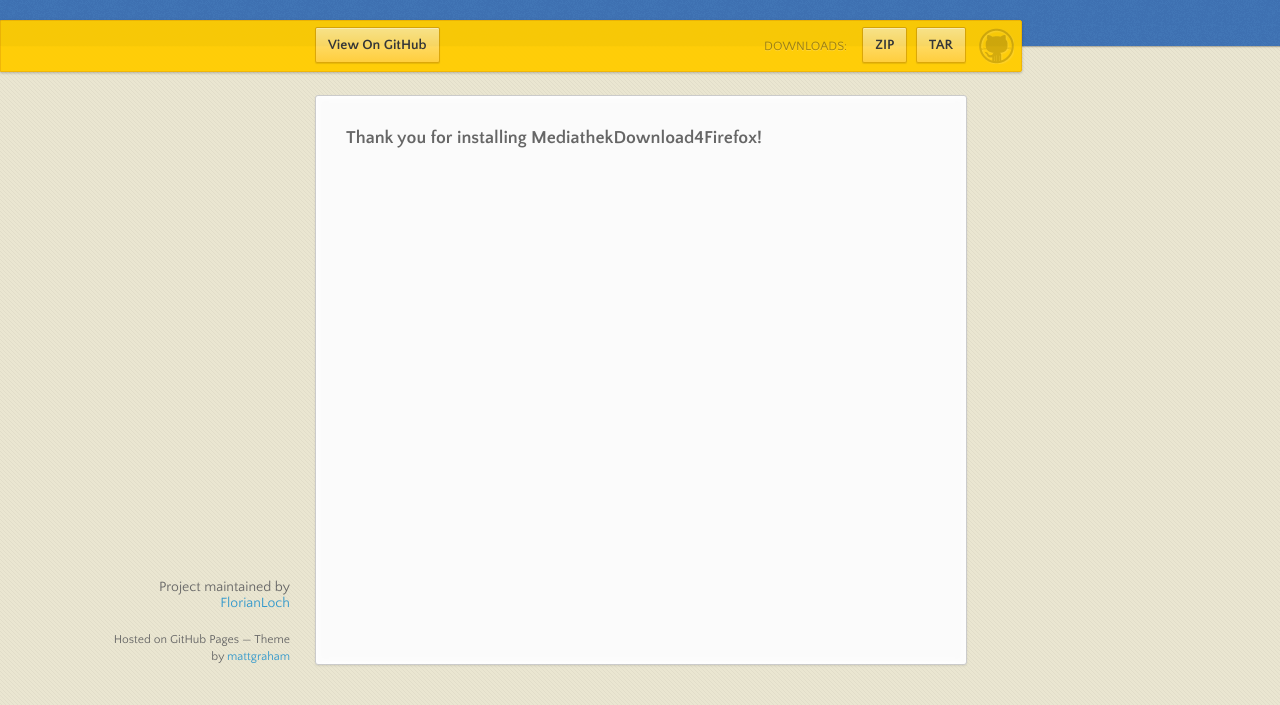
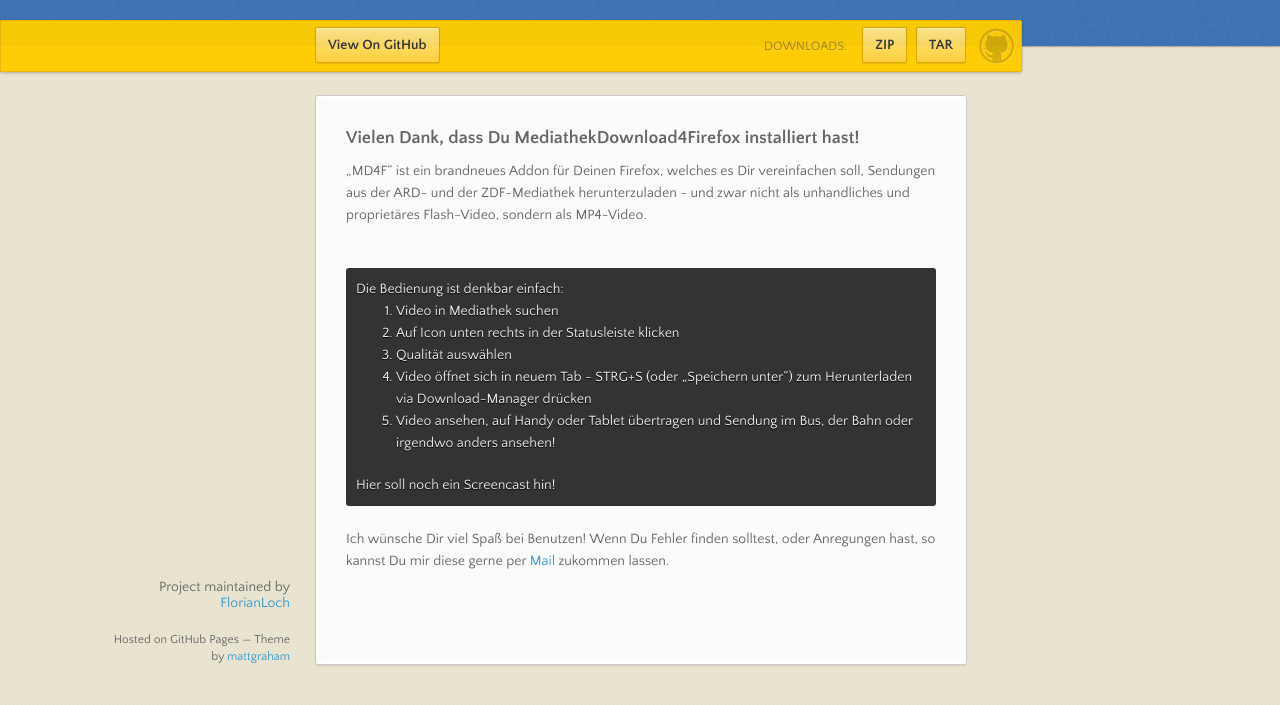
Before and after one commit to FlorianLoch/MediathekDownload4Firefox, a plain HTML site: page first_run.html in a window 1280 px wide. Shown: the part 95-800 px from the top of the page. Drawn offline with nearby package versions, Linux system fonts and the light colour scheme.

Commit message:
Progress on first_run-page Some content written for first run page. I also added the css-class "emphDiv" and wrote a little function to encode mail adresses used in the html.

```diff
--- /dev/null
+++ b/decryptMailAdresses.js
@@ -0,0 +1,19 @@
+//Searches for all a's that are in class .crypted_mail and decrypts them.
+//Points has to be replaced by "%46" and "@" by "%6584" (ASCII codes for "A" and "T")
+//Florian Loch, 03.11.2013
+//Needs jQuery to work
+$(document).ready(function () {
+	decryptMailAdresses();
+});
+
+function decryptMailAdresses() {
+	$(".crypted_mail").each(function (iIndx) {
+		var href = $(this).attr("href");
+		href = href.replace(/%46/g, ".");
+		href = href.replace(/%6584/, "@");
+		href = "mailto:" + href;
+		$(this).attr("href", href);
+
+		console.log("Attr: " + href);
+	});
+}
--- a/first_run.html
+++ b/first_run.html
@@ -8,10 +8,11 @@
   <link rel="stylesheet" href="stylesheets/pygment_trac.css">
   <script src="https://ajax.googleapis.com/ajax/libs/jquery/1.7.1/jquery.min.js"></script>
   <script src="javascripts/main.js"></script>
+  <script type="text/javascript" src="decryptMailAdresses.js"></script>
     <!--[if lt IE 9]>
       <script src="//html5shiv.googlecode.com/svn/trunk/html5.js"></script>
       <![endif]-->
-    <meta name="viewport" content="width=device-width, initial-scale=1, user-scalable=no">
+      <meta name="viewport" content="width=device-width, initial-scale=1, user-scalable=yes">
 
     </head>
     <body>
@@ -39,7 +40,23 @@
           <ul></ul>
         </nav>
         <section>
-        <h3>Thank you for installing MediathekDownload4Firefox!</h3>
+
+
+          <h3>Vielen Dank, dass Du MediathekDownload4Firefox installiert hast!</h3>
+          <p>&bdquo;MD4F&ldquo; ist ein brandneues Addon für Deinen Firefox, welches es Dir vereinfachen soll, Sendungen aus der ARD- und der ZDF-Mediathek herunterzuladen - und zwar nicht als unhandliches und proprietäres Flash-Video, sondern als MP4-Video.</p><br>
+          <div class="emphDiv">Die Bedienung ist denkbar einfach:<br>
+            <ol>
+              <li>Video in Mediathek suchen</li>
+              <li>Auf Icon unten rechts in der Statusleiste klicken</li>
+              <li>Qualit&auml;t ausw&auml;hlen</li>
+              <li>Video &ouml;ffnet sich in neuem Tab - STRG+S (oder &bdquo;Speichern unter&ldquo;) zum Herunterladen via Download-Manager dr&uuml;cken</li>
+              <li>Video ansehen, auf Handy oder Tablet &uuml;bertragen und Sendung im Bus, der Bahn oder irgendwo anders ansehen!</li>
+            </ol>
+            Hier soll noch ein Screencast hin!
+          </div>
+          <br>
+          Ich w&uuml;nsche Dir viel Spaß bei Benutzen! Wenn Du Fehler finden solltest, oder Anregungen hast, so kannst Du mir diese gerne per <a class="crypted_mail" href="florian%46loch%6584gmail%46com">Mail</a> zukommen lassen.
+
         </section>
         <footer>
           <p>Project maintained by <a href="https://github.com/FlorianLoch">FlorianLoch</a></p>
--- a/stylesheets/styles.css
+++ b/stylesheets/styles.css
@@ -222,6 +222,19 @@
 pre {
   margin: 1em 0;
 }
+
+
+/*
+ *
+ */
+.emphDiv {
+  color: #efefef;
+  text-shadow: 0px 1px 0px #000;
+  background: #333;
+  padding: 10px;
+  border-radius: 3px;
+}
+
 
 /*
  * Corrects font family set oddly in IE6, S4/5, Chrome
```
Lines whose indentation alone changed are shown as unchanged.
